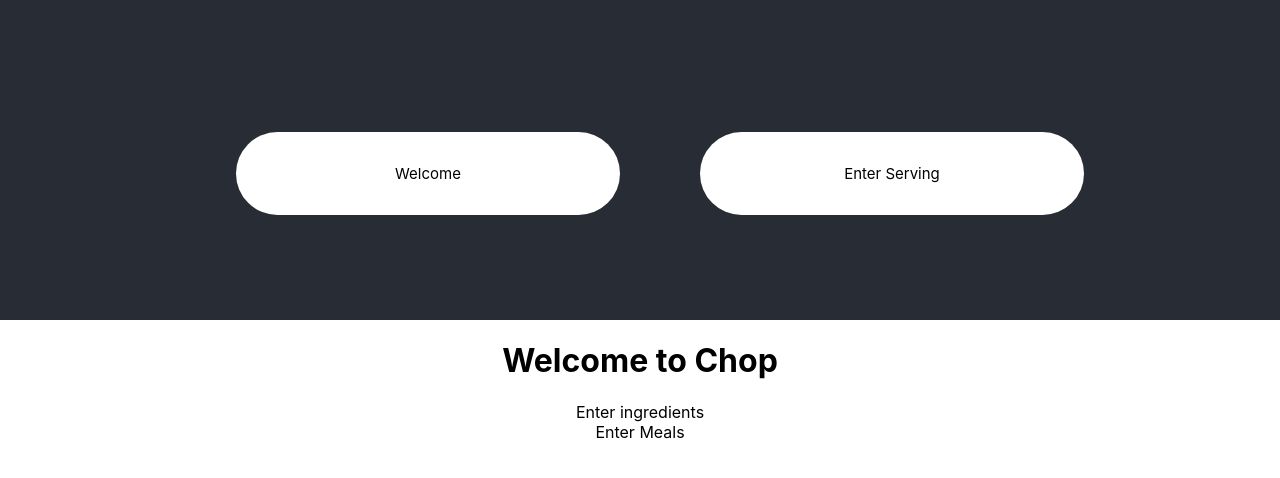
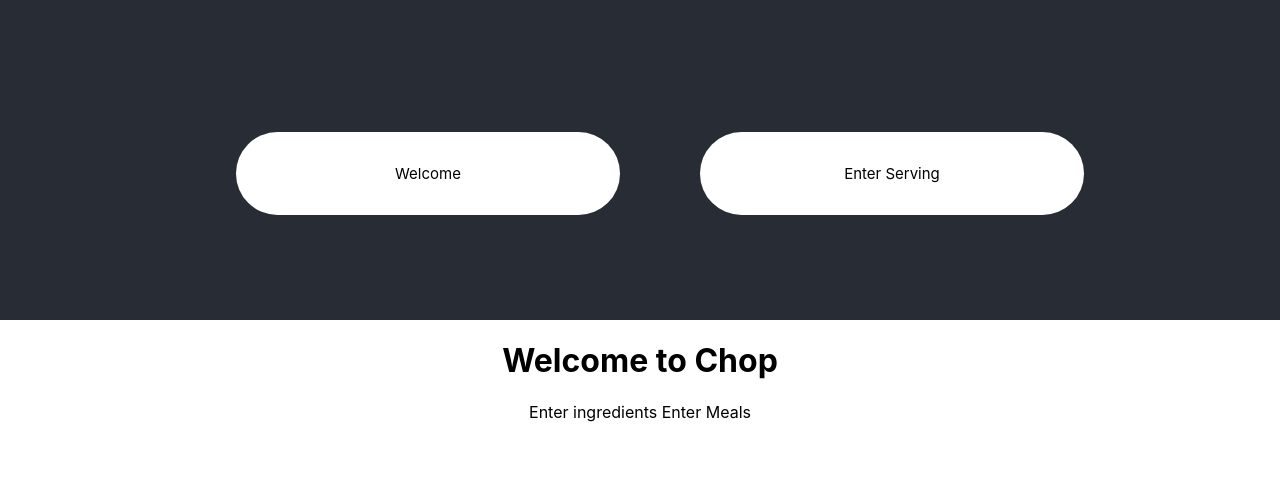
Before and after one commit to MKahacker/mj-food-tracker, a React (Create React App) app: page / in a window 1280 px wide. Shown: the top 478 px of the page. Built offline with nearby package versions, Linux system fonts and the light colour scheme; the HTML template or start-up script is replaced by a standard one.

Commit message:
Adding more routing to welcome page

```diff
--- a/src/App.tsx
+++ b/src/App.tsx
@@ -4,8 +4,9 @@
 import WelcomePage from './welcome-page';
 import {
   BrowserRouter as Router,
+  Link,
   Route,
-  Link
+  Switch
 } from "react-router-dom";
 
 const App: React.FC = () => {
@@ -24,16 +25,16 @@
             </ul>
           </nav>
         </div>
-        <Route path="/" exact component={WelcomePage} />
-        <Route path="/serving" exact component={ServingForm}/>
+        <Switch>
+          <Route path="/" exact>
+            <WelcomePage />
+          </Route>
+          <Route path="/serving">
+            <ServingForm />
+          </Route>
+        </Switch>
       </div>
     </Router>
-    // <div className="App">
-    //   <header className="App-header">
-    //     <WelcomePage />
-    //     <ServingForm/>
-    //   </header>
-    // </div>
   );
 }
 
--- a/src/welcome-page.tsx
+++ b/src/welcome-page.tsx
@@ -1,12 +1,14 @@
-import React, { Component } from 'react'
+import React, { Component } from 'react';
+import ServingForm from './serving-form';
+import { Link } from "react-router-dom";
 
 export default class WelcomePage extends Component {
   render() {
     return (
       <div>
         <h1> Welcome to Chop</h1>
-        <div> Enter ingredients </div>
-        <div> Enter Meals </div>
+        <Link to="/ingredients"> Enter ingredients </Link>
+        <Link to="/serving"> Enter Meals </Link>
       </div>
     )
   }
```
Also changed, not shown: 1 other file (tests, documents, lock files or other folders).
